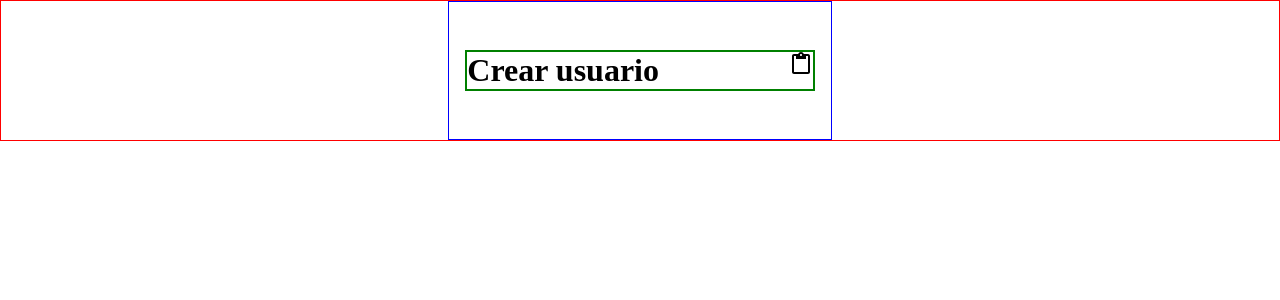
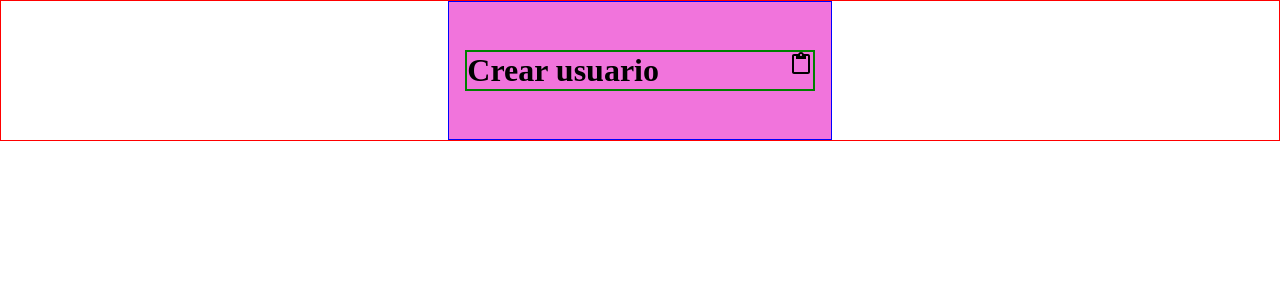
Before and after one commit to rineliniguezsosa/chat, a React (Vite) app in the folder appchat/: page / in a window 1280 px wide. Shown: the top 300 px of the page. Built offline with nearby package versions, Linux system fonts and the light colour scheme.

Commit message:
[FEAT] Establecemos color de background en el elemento html header
- el color rosita lo pude obtener mediante la extensión eye dropper

```diff
--- a/appchat/src/index.css
+++ b/appchat/src/index.css
@@ -15,4 +15,5 @@ header {
   width: 30%;
   border:1px blue solid;
   padding:3rem 1rem;
+  background-color: #f174dc;
 }
```
